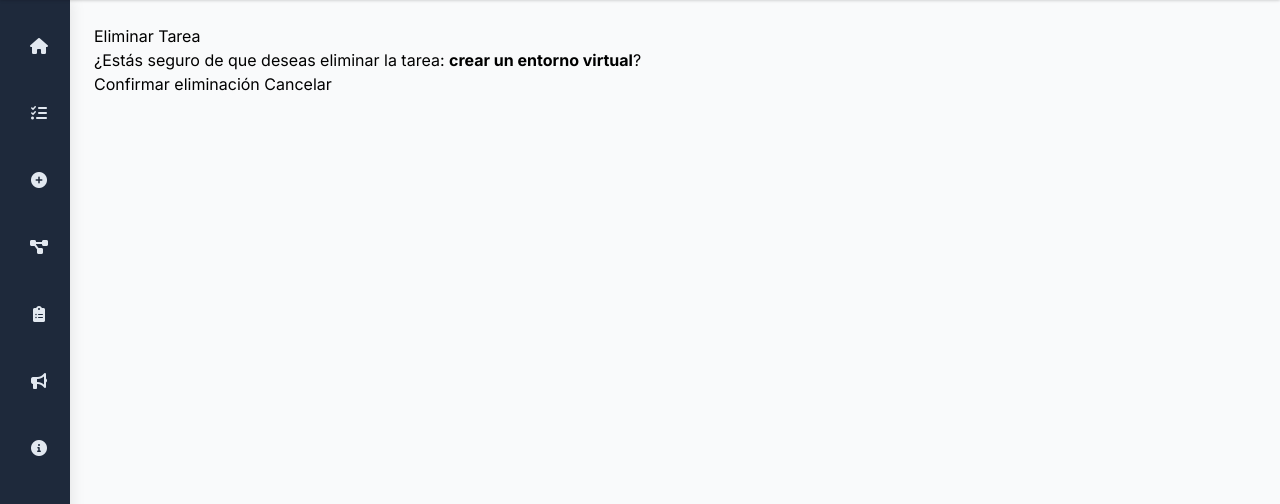
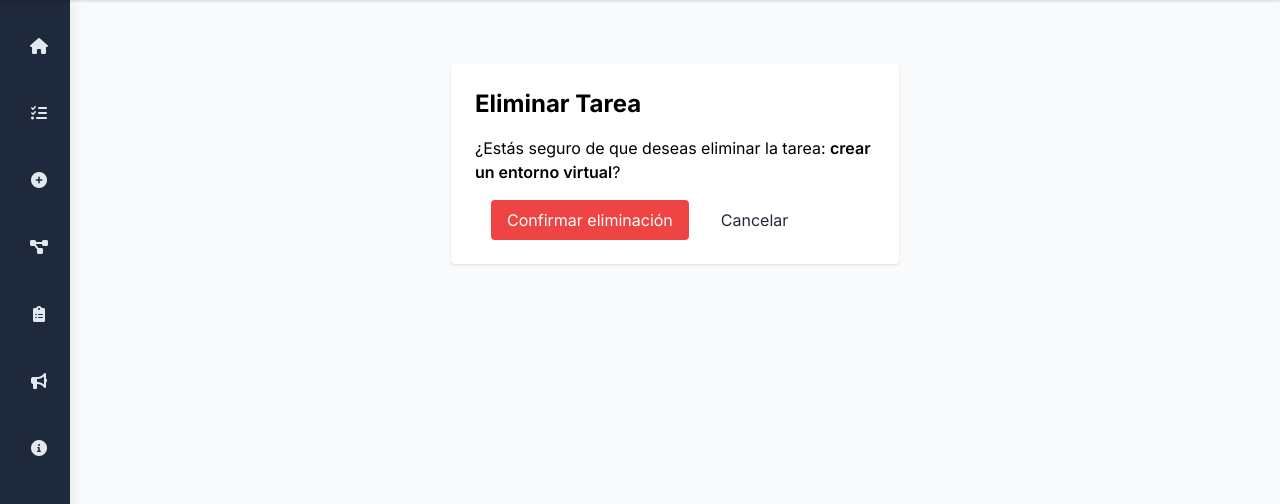
Before and after one commit to lauranavarrorojas/Crud-tareas, a Django app: page /tasks/3/delete/ in a window 1280 px wide. Shown: the part 64-568 px from the top of the page. Run offline with Django 5.2, Linux system fonts and the light colour scheme; data comes from the database, SQL or seed files in the repository.

Commit message:
Arreglos de diseños con los css

```diff
--- a/myapp/templates/home/home.html
+++ b/myapp/templates/home/home.html
@@ -23,7 +23,7 @@
         Tu sistema de gestión de tareas simple, rápido y elegante
       </p>
       <div class="mt-8 flex justify-center gap-4">
-        <a href="{% url 'about' %}" class="px-8 py-3 bg-white text-violet-600 font-medium rounded-lg shadow-md hover:bg-violet-50 transition-all duration-200 transform hover:-translate-y-1">
+        <a href="{% url 'about' %}" class="px-8 py-3 bg-white text-violet-600 font-medium rounded-lg shadow-md hover:bg-violet-50 transition-all duration-200 transform hover:-translate-y-1 text-black">
           <i class="fas fa-info-circle mr-2"></i>
           Conoce más
         </a>
--- a/myapp/templates/index.html
+++ b/myapp/templates/index.html
@@ -42,7 +42,7 @@
           </p>
 
           <div class="flex justify-center gap-4">
-            <a href="{% url 'home' %}" class="px-6 py-3 bg-violet-600 text-white font-medium rounded-lg shadow-md hover:bg-violet-700 transition-all duration-200 transform hover:-translate-y-1">
+            <a href="{% url 'home' %}" class="px-6 py-3 bg-violet-600 text-green-600 font-medium rounded-lg shadow-md hover:bg-violet-700 transition-all duration-200 transform hover:-translate-y-1">
               <i class="fas fa-home mr-2"></i>
               Ir al Dashboard
             </a>
--- a/myapp/templates/layouts/base.html
+++ b/myapp/templates/layouts/base.html
@@ -48,7 +48,6 @@
     button[type="submit"],
     [class*="rounded-full"] {
       position: relative !important;
-      display: inline-flex !important;
       align-items: center !important;
       justify-content: center !important;
     }
@@ -57,10 +56,7 @@
     [class*="bg-gradient-to-r"] *,
     [class*="bg-gradient-to-br"] *,
     [class*="bg-white bg-opacity"] *,
-    .text-white,
-    .text-white * {
-      color: white !important;
-    }
+
 
     /* Asegurar colores para cabeceras */
     .from-teal-500.to-blue-600 h2,
@@ -72,6 +68,15 @@
     [class*="from-"][class*="to-"] h2,
     [class*="from-"][class*="to-"] p {
       color: white !important;
+    }
+    /* Opcional: Si quieres que dentro de contenedores con gradiente solo los h2 y p sean blancos */
+    [class*="bg-gradient-to-r"] h2,
+    [class*="bg-gradient-to-r"] p,
+    [class*="bg-gradient-to-br"] h2,
+    [class*="bg-gradient-to-br"] p,
+    [class*="bg-white bg-opacity"] h2,
+    [class*="bg-white bg-opacity"] p {
+      color: black !important;
     }
 
     /* Garantizar contraste para badges de estado */
--- a/myapp/templates/tasks/task_confirm_delete.html
+++ b/myapp/templates/tasks/task_confirm_delete.html
@@ -3,13 +3,29 @@
 {% block title %}Eliminar Tarea{% endblock %}
 
 {% block content %}
-<h1>Eliminar Tarea</h1>
+<div class="max-w-md mx-auto mt-10 p-6 bg-white shadow rounded">
+  <h1 class="text-2xl font-bold mb-4">Eliminar Tarea</h1>
 
-<p>¿Estás seguro de que deseas eliminar la tarea: <strong>{{ task.title }}</strong>?</p>
+  <p class="mb-4">
+    ¿Estás seguro de que deseas eliminar la tarea:
+    <strong class="font-semibold">{{ task.title }}</strong>?
+  </p>
 
-<form method="post">
+  <form method="post" class="flex items-center space-x-4">
     {% csrf_token %}
-    <button type="submit">Confirmar eliminación</button>
-    <a href="{% url 'task_detail' task.pk %}">Cancelar</a>
-</form>
+    <button
+      type="submit"
+      class="px-4 py-2 bg-red-500 text-white rounded hover:bg-red-600 focus:outline-none focus:ring-2 focus:ring-red-500"
+    >
+      Confirmar eliminación
+    </button>
+
+    <a
+      href="{% url 'task_detail' task.pk %}"
+      class="px-4 py-2 bg-gray-300 text-gray-800 rounded hover:bg-gray-400 focus:outline-none focus:ring-2 focus:ring-gray-400"
+    >
+      Cancelar
+    </a>
+  </form>
+</div>
 {% endblock %}
--- a/mylsisrs/settings.py
+++ b/mylsisrs/settings.py
@@ -88,10 +88,14 @@
 
 # Static files (CSS, JavaScript, Images)
 STATIC_URL = 'static/'
-STATIC_ROOT = os.path.join(BASE_DIR, 'staticfiles')  # recomendado para producción
+STATIC_ROOT = os.path.join(BASE_DIR, 'staticfiles')
 STATICFILES_DIRS = [
     os.path.join(BASE_DIR, 'static'),
 ]
+
+# Media files
+MEDIA_URL = 'media/'
+MEDIA_ROOT = os.path.join(BASE_DIR, 'media')
 
 # Default primary key field type
 DEFAULT_AUTO_FIELD = 'django.db.models.BigAutoField'
--- a/mylsisrs/urls.py
+++ b/mylsisrs/urls.py
@@ -16,6 +16,8 @@
 """
 from django.contrib import admin
 from django.urls import path, include
+from django.conf import settings
+from django.conf.urls.static import static
 
 
 urlpatterns = [
@@ -23,3 +25,7 @@
     path('', include('myapp.urls')),
 
 ]
+
+if settings.DEBUG:
+    urlpatterns += static(settings.STATIC_URL, document_root=settings.STATIC_ROOT)
+    urlpatterns += static(settings.MEDIA_URL, document_root=settings.MEDIA_ROOT)
```
Also changed, not shown: myapp/templates/projects/project_list.html (+11 -4 lines), myapp/templates/projects/projects.html (line endings or trailing spaces), 1 other file.
